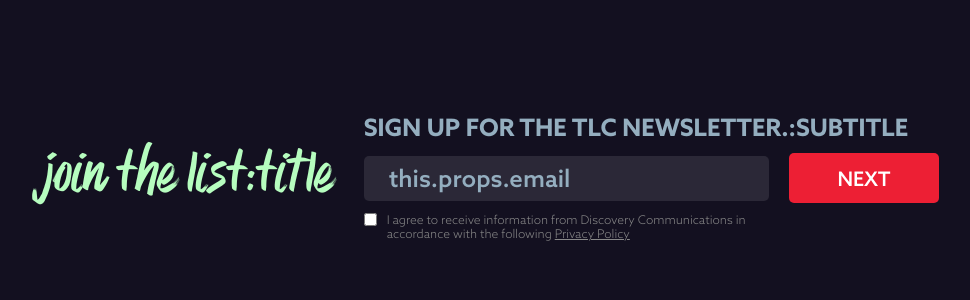
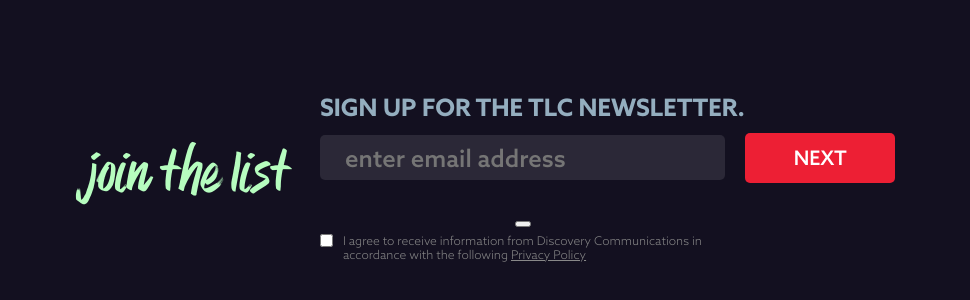
Before and after one commit to noximus/reactDrills, a React (Create React App) app: page / in a window 1280 px wide. Shown: the part 224-524 px from the top of the page, without its empty margins (127-1097 px from the left). Built offline with nearby package versions, Linux system fonts and the light colour scheme.

Commit message:
added new button component

```diff
--- a/src/components/SignUp.js
+++ b/src/components/SignUp.js
@@ -1,13 +1,10 @@
-import React from "react";
+import React, { useState } from "react";
 import Title from "./atoms/Title.js";
-import SubTitle from "./atoms/SubTitle.js";
 import SubmitBtn from "./atoms/SubmitBtn.js";
+import Btn from "./atoms/Btn.js";
 
 function SignUp() {
-  // handleChange = (e) => {
-  //   this.props.dispatch({ type: "SAVE_EMAIL" , email: e.target.value })
-  //   // console.log(e.target.value)
-  // }
+  const [ email, setEmail ] = useState("");
   return (
     <div className="container">
       <div className="row">
@@ -20,13 +17,14 @@
                 <input
                   type="email"
                   id="email"
-                  placeholder={"this.props.emailText"}
-                  value={"this.props.email"}
-                  onChange={"this.handleChange"}
+                  placeholder="enter email address"
+                  value={email}
+                  onChange={e => setEmail(e.target.value)}
                   required="1"
                 />
               </div>
               <SubmitBtn text="Next" />
+              <Btn text="next" />
             </div>
             <div className="gdpr">
               <div>
--- /dev/null
+++ b/src/components/atoms/Btn.js
@@ -0,0 +1,9 @@
+import React from "react";
+
+export default function Btn({ text }) {
+  return (
+    <div className="mainBtn">
+      <button type="button" value={text} />
+    </div>
+  );
+}
--- a/src/components/atoms/SubTitle.js
+++ /dev/null
@@ -1,14 +0,0 @@
-import React from 'react'
-
-const SubTitle = props => {
-  const { text } = props;
-  return (
-    <div>
-      <div className="subTitle">
-        <p>{text}</p>
-      </div>
-    </div>
-  )
-}
-
-export default SubTitle
--- a/src/components/atoms/SubmitBtn.js
+++ b/src/components/atoms/SubmitBtn.js
@@ -1,14 +1,14 @@
-import React from 'react'
+import React from "react";
 
 const SubmitBtn = props => {
   const { text } = props;
   return (
-    <div>
+    <>
       <div className="submitBtn">
         <input type="submit" value={text} />
       </div>
-    </div>
-  )
-}
+    </>
+  );
+};
 
-export default SubmitBtn
+export default SubmitBtn;
--- a/src/components/atoms/Title.js
+++ b/src/components/atoms/Title.js
@@ -1,25 +1,11 @@
 import React from "react";
 
-function Title({ text, type: titleType } ) {
+export default function Title({ text, type: titleType }) {
   return (
-    <div>
+    <>
       <div className={titleType}>
-        <p>
-          {text}:{titleType}
-        </p>
+        <p>{text}</p>
       </div>
-    </div>
+    </>
   );
 }
-
-export default Title;
-
-// import React from 'react'
-
-// export const Title = (props) => {
-//   return (
-//     <div>
-
-//     </div>
-//   )
-// }
```
Also changed, not shown: src/components/atoms/TxtTitle.js (deleted, +0 -14 lines).
